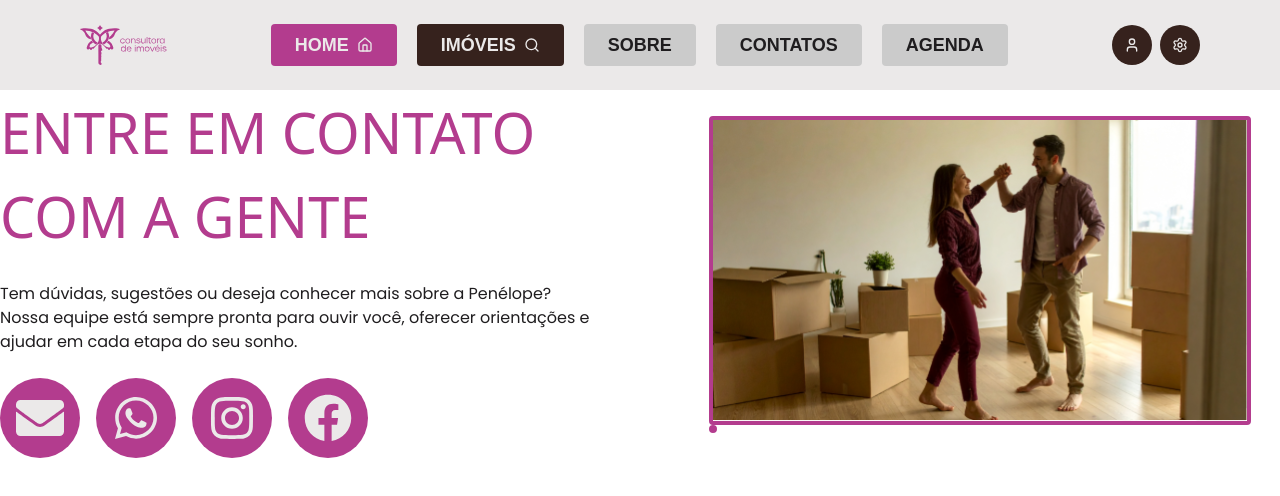
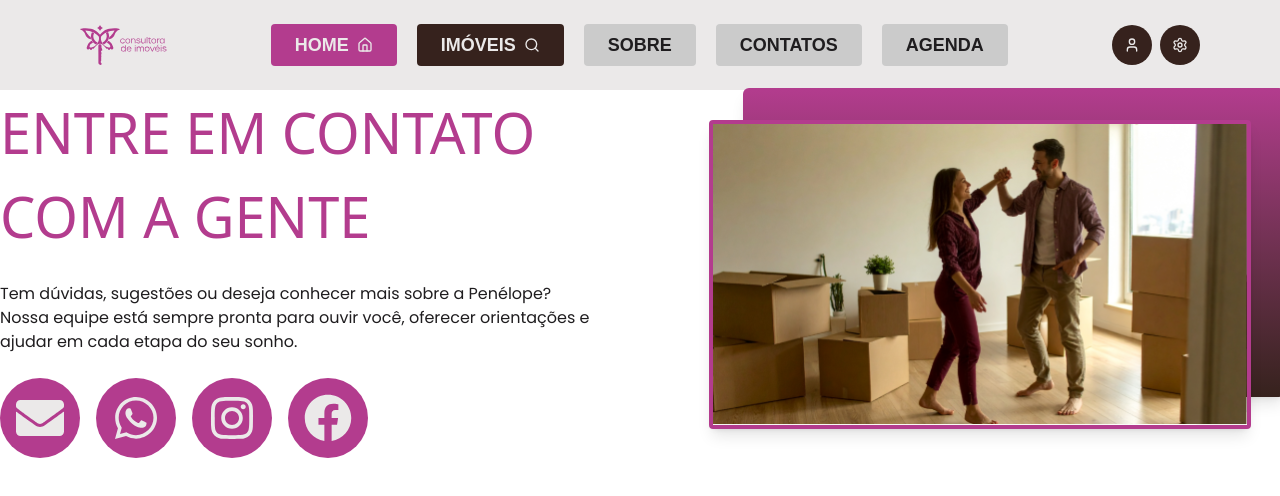
Before and after one commit to PenelopeCorretagem/penelope-web-site, a React (Vite) app: page / in a window 1280 px wide. Shown: the top 496 px of the page. Built offline with nearby package versions, Linux system fonts and the light colour scheme; a web font is replaced by a local one.

Commit message:
feat: remove lógica de redimensionamento de imagem e simplifica estrutura do ContactView

```diff
--- a/src/institutional/view/pages/ContactView.jsx
+++ b/src/institutional/view/pages/ContactView.jsx
@@ -3,22 +3,12 @@ import { MenuView } from '../../../shared/view/components/MenuView'
 import { ContactIconView } from '../components/ContactIconView'
 import { FaEnvelope, FaWhatsapp, FaInstagram, FaFacebook } from 'react-icons/fa'
 import ContactImage from '../../assets/ContactImage.svg'
-import { useState, useRef, useEffect } from 'react'
 
 export function ContactView() {
-  const imgRef = useRef(null)
-  const [size, setSize] = useState({ width: 0, height: 0 })
+  const { contactItems, openLink } = useContactViewModel()
 
-  useEffect(() => {
-    if (imgRef.current) {
-      setSize({
-        width: imgRef.current.naturalWidth,
-        height: imgRef.current.naturalHeight,
-      })
-    }
-  }, [])
-
-  const { contactItems, openLink } = useContactViewModel()
+  const overlayOffsetX = 34
+  const overlayOffsetY = -32
 
   // Mapa de ícones (componentes, não instâncias)
   const iconMap = {
@@ -58,14 +48,19 @@ export function ContactView() {
           </div>
         </section>
         <section className='flex items-center justify-center'>
-          <div>
+          <div className='relative inline-block overflow-visible'>
+            <div
+              className='absolute inset-0 left-0 z-0 rounded-md bg-gradient-to-b from-[#B33C8E] to-[#36221D] shadow-lg'
+              style={{
+                transform: `translate(${overlayOffsetX}px, ${overlayOffsetY}px)`,
+              }}
+            />
+
             <img
-              ref={imgRef}
               src={ContactImage}
-              alt='Imagem de um casal feliz após se mudar'
-              className='border-brand-primary rounded-sm border-4'
+              alt='Casal feliz'
+              className='border-brand-primary relative z-10 block rounded-sm border-4 shadow-lg'
             />
-            <div style={{ width: size.width, height: size.height }} className='bg-brand-primary border-brand-primary border-4 rounded-sm'></div>
           </div>
         </section>
       </main>
```
